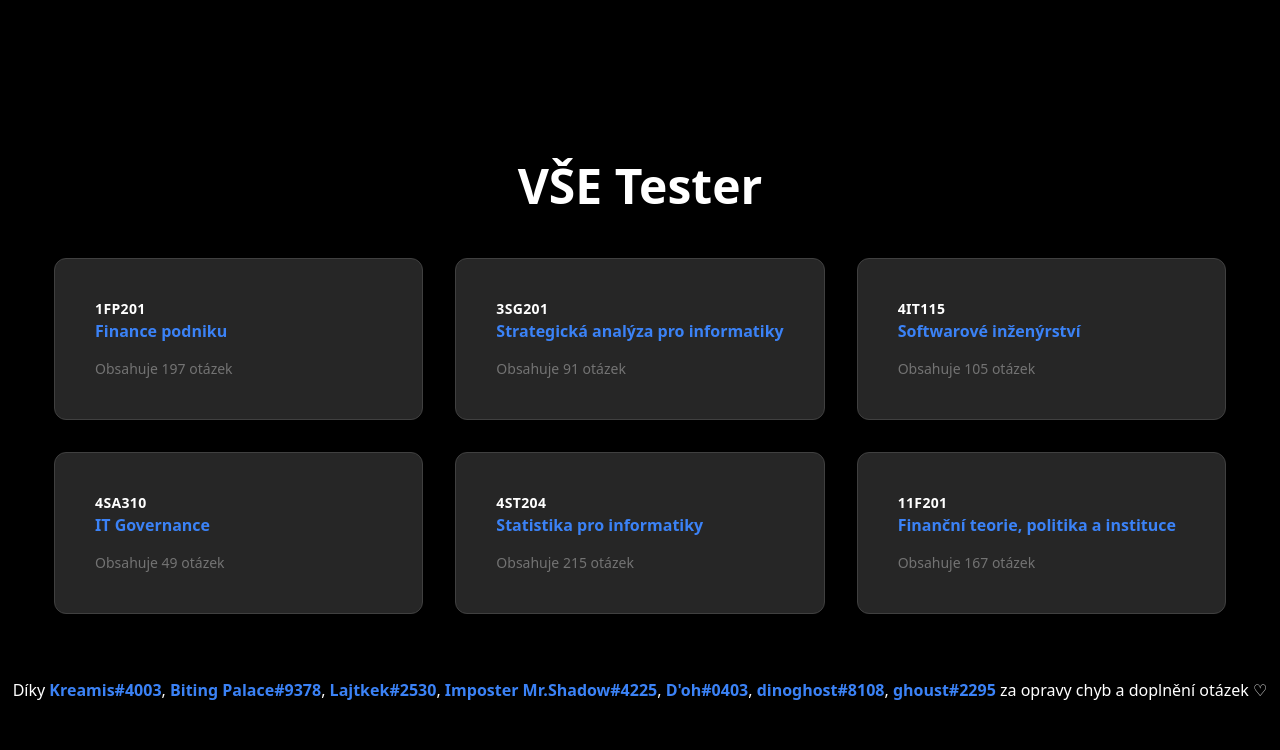
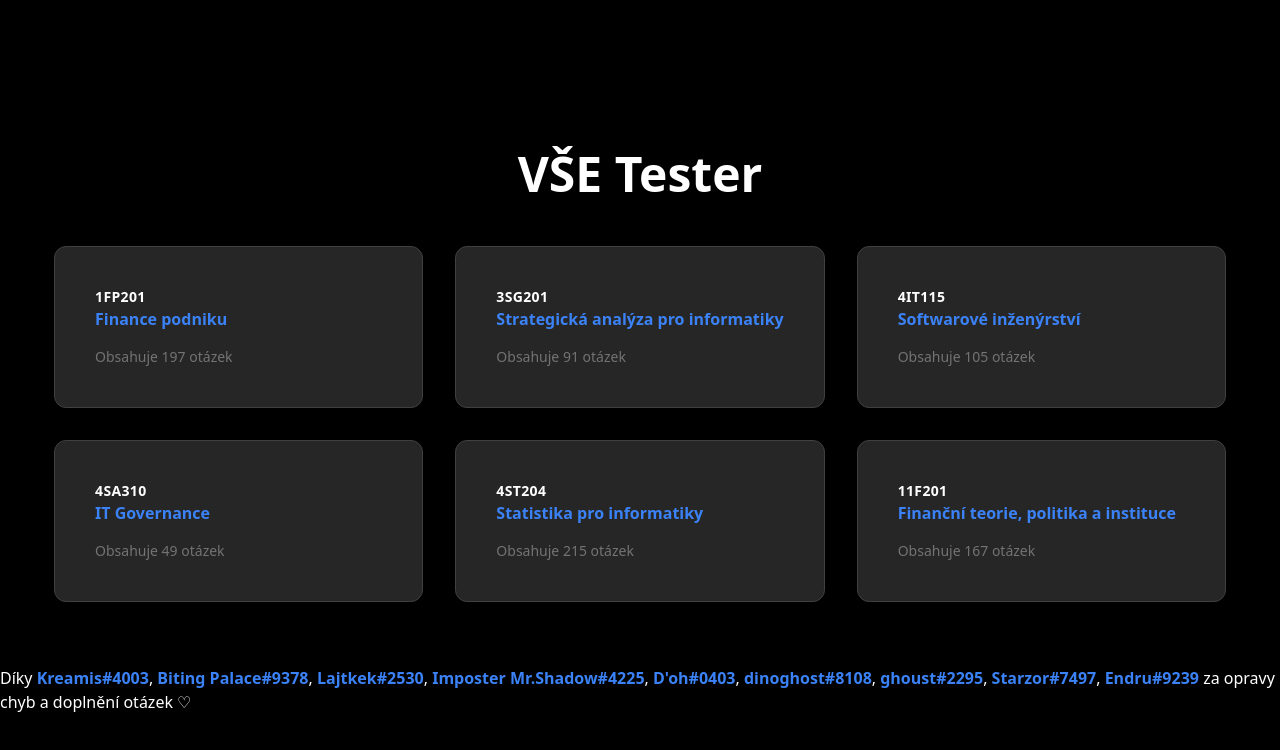
Before and after one commit to jirkavrba/vse-tester, a Next.js app: page / in a window 1280 px wide. Shown: the top 750 px of the page. Built offline with nearby package versions, Linux system fonts and the light colour scheme.

Commit message:
Contributors time!

```diff
--- a/src/components/Contributors.tsx
+++ b/src/components/Contributors.tsx
@@ -1,12 +1,19 @@
 import { useContext, type FC } from "react";
 import { ApplicationContext } from "../layout/ApplicationLayout";
 
-type ContributorsProps = {
-    names: Array<string>,
-};
-
-export const Contributors: FC<ContributorsProps> = ({ names }: ContributorsProps) => {
+export const Contributors: FC = () => {
     const { darkmode } = useContext(ApplicationContext);
+    const names = [
+        "Kreamis#4003",
+        "Biting Palace#9378",
+        "Lajtkek#2530",
+        "Imposter Mr.Shadow#4225",
+        "D'oh#0403",
+        "dinoghost#8108",
+        "ghoust#2295",
+        "Starzor#7497",
+        "Endru#9239"
+    ];
 
     return (
         <footer className={`${darkmode ? "text-white" : "text-black"}`}>
--- a/src/pages/index.tsx
+++ b/src/pages/index.tsx
@@ -75,15 +75,7 @@ const Home: NextPage<HomeProps> = ({ sets }: HomeProps) => {
                         ))}
                     </div>
                 </div>
-                <Contributors names={[
-                    "Kreamis#4003",
-                    "Biting Palace#9378",
-                    "Lajtkek#2530",
-                    "Imposter Mr.Shadow#4225",
-                    "D'oh#0403",
-                    "dinoghost#8108",
-                    "ghoust#2295"
-                ]}/>
+                <Contributors />
             </main>
         </>
     );
```
